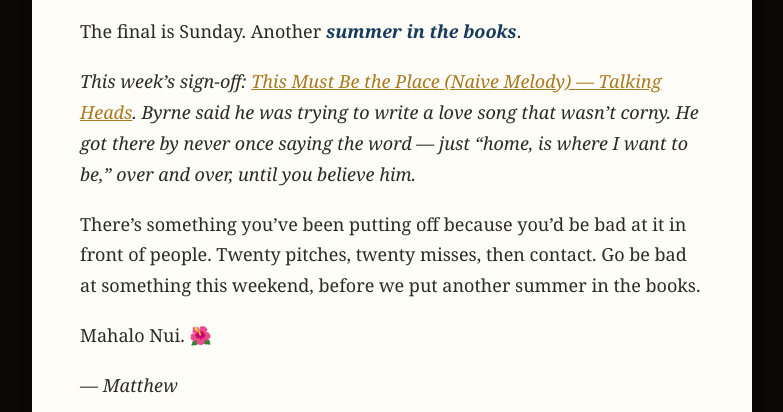
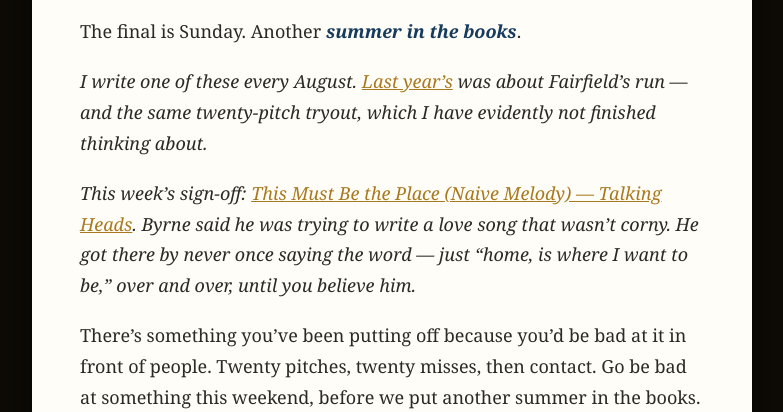
Before and after one commit to mgolia6/mpgink-website, a plain HTML site: page afm/ed317.html in a window 1280 px wide. Shown: the part 2392-2804 px from the top of the page, without its empty margins (248-1031 px from the left). Drawn offline with nearby package versions, Linux system fonts and the light colour scheme.

Commit message:
AFM archive: Ed317 narrative gains the Ed287 back-link
Mirrors the AFM repo change (2c92c8a). The narrative now carries 'I write one of
these every August. Last year's...' pointing at mpgink.com/afm/ed287.html — the
page upgraded from card-only earlier today — per Matthew's cross-linking split:
the LinkedIn post links LinkedIn, the email and archive link our own URLs.

Verification: check-site PASS; ed317.html 0px horizontal overflow at 375px; the
ed287 back-link confirmed present on the built page.

Co-Authored-By: Claude Opus 5 <noreply@anthropic.com>
Claude-Session: https://claude.ai/code/session_01MTX25haJar89DrRTf3SL3k

```diff
--- a/afm/ed317.html
+++ b/afm/ed317.html
@@ -121,6 +121,7 @@
 <p>There’s a word for the kind of summer he was after — <em>halcyon</em>. Calm, golden, the good one. But the word has a catch built into it: it only ever applies backwards. Nobody in Williamsport in 1989 knew they were inside a halcyon summer. Nobody standing at a pitching machine missing his twentieth pitch in a row knew it either. You don’t get to award the label from inside. You only get to show up.</p>
 <p>And here’s the part I only notice as an adult. It isn’t the ferocity — though it’s there, worn on the sleeve, the kind of wanting adulthood slowly teaches you to keep indoors. It’s what happens right after. A kid strikes out to end a season he waited his whole short life for. He cries. Then he lines up and shakes twelve hands. That grace is unmatched anywhere in sport and it is performed, every August, entirely by twelve-year-olds.</p>
 <p>The final is Sunday. Another <strong><em>summer in the books</em></strong>.</p>
+<p><em>I write one of these every August. <a href="https://mpgink.com/afm/ed287.html">Last year’s</a> was about Fairfield’s run — and the same twenty-pitch tryout, which I have evidently not finished thinking about.</em></p>
 <p><em>This week’s sign-off: <a href="https://www.youtube.com/watch?v=Fb2q141rMNE" target="_blank" rel="noopener">This Must Be the Place (Naive Melody) — Talking Heads</a>. Byrne said he was trying to write a love song that wasn’t corny. He got there by never once saying the word — just “home, is where I want to be,” over and over, until you believe him.</em></p>
 <p>There’s something you’ve been putting off because you’d be bad at it in front of people. Twenty pitches, twenty misses, then contact. Go be bad at something this weekend, before we put another summer in the books.</p>
 <p>Mahalo Nui. 🌺</p>
```
Also changed, not shown: 1 other file.
